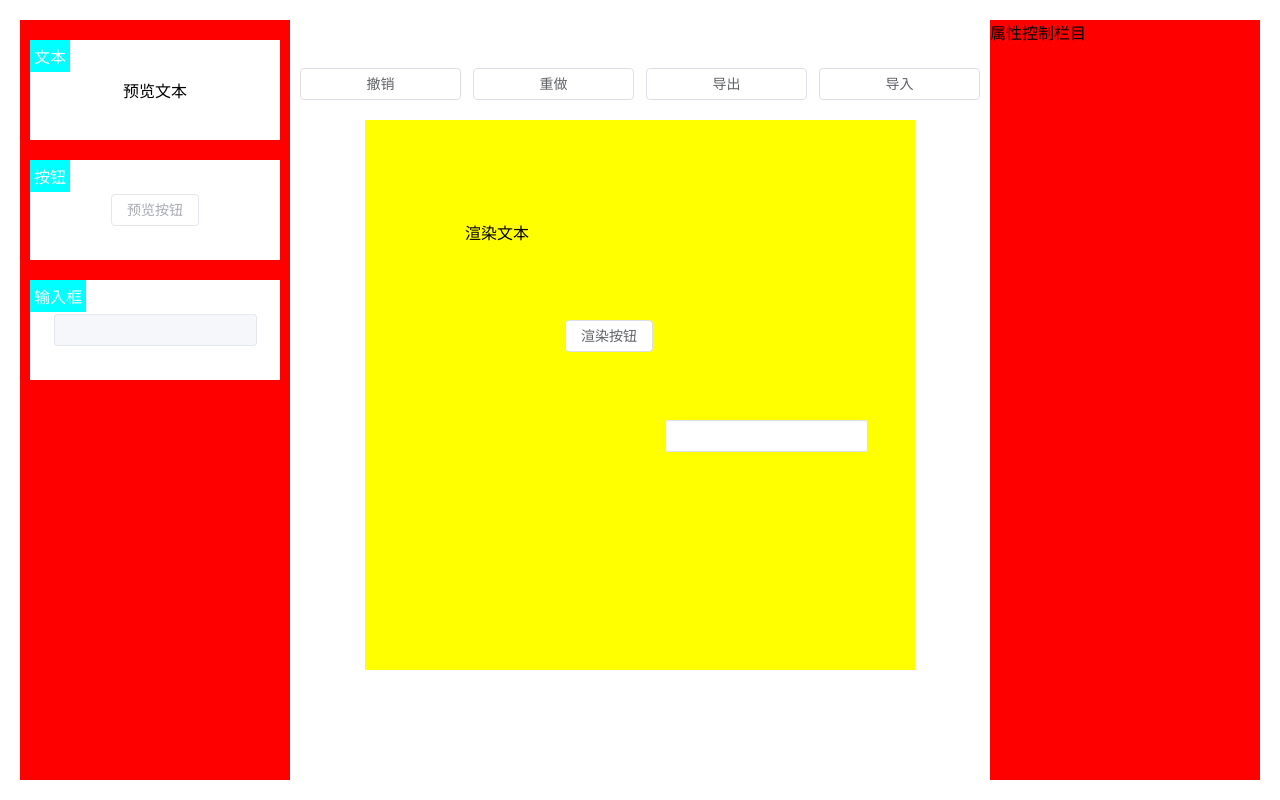
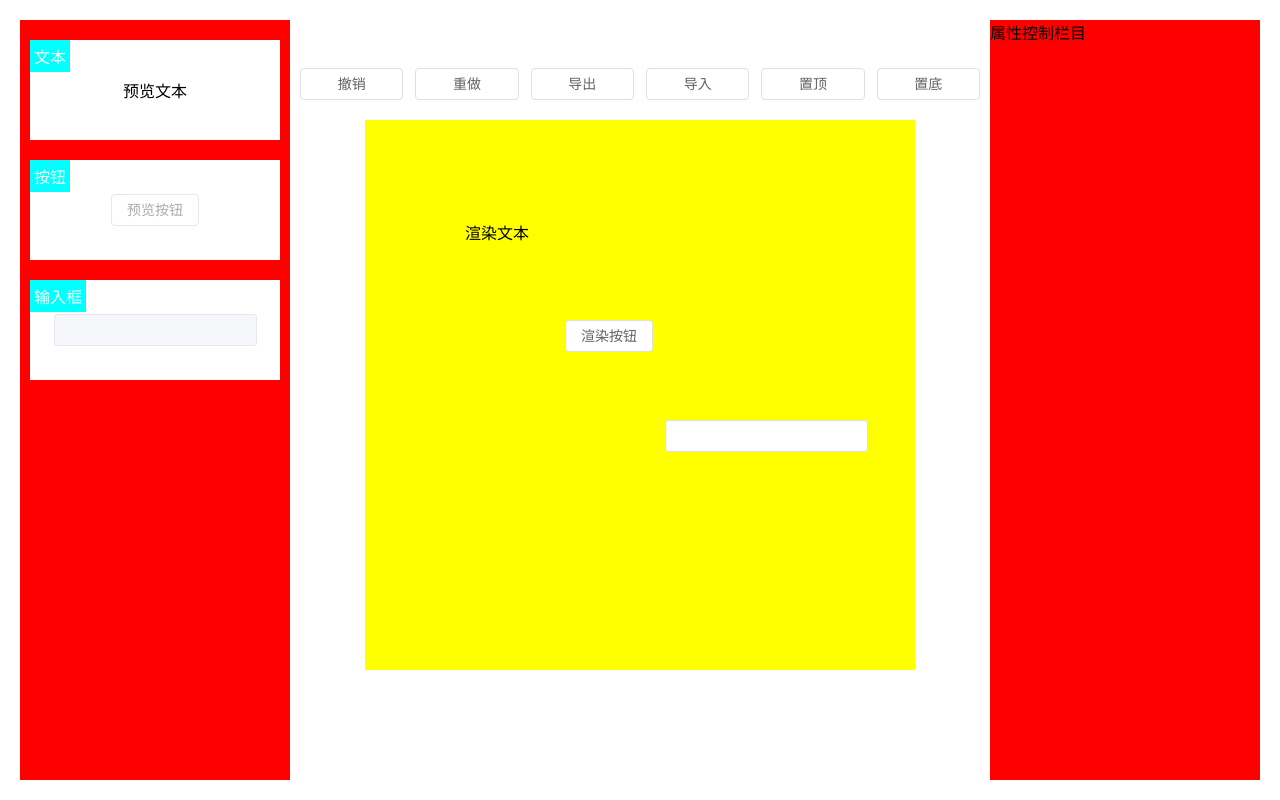
Before and after one commit to pluto723/ldcp_project, a Vue app: page / in a window 1280 px wide. Built offline with nearby package versions, Linux system fonts and the light colour scheme.

Commit message:
实现组件置顶，置底功能

```diff
--- a/src/js/btnCommand.js
+++ b/src/js/btnCommand.js
@@ -1,6 +1,6 @@
 import {events} from './mitt'
 import {onUnmounted} from "vue";
-export function btnCommand(data){
+export function btnCommand(data,focusData){
     //前进、后退的状态
     const state = {
         //索引
@@ -101,6 +101,71 @@ export function btnCommand(data){
             }
         }
     });
+    //置顶函数
+    registry({
+        name:'placeTop',
+        pushQueue:true,
+        execute(){
+            let before = JSON.parse(JSON.stringify(data.value.blocks))
+            let after = (()=>{
+                let {focus,unfocused} = focusData.value
+                //遍历找出未选中的组件中最大的zIndex
+                let maxZIndex = unfocused.reduce((prev,block)=>{
+                    return Math.max(prev,block.zIndex)
+                },-Infinity)
+                //使选中的组件的zIndex在最大值的基础上再加一
+                focus.forEach(block=>{
+                    block.zIndex = maxZIndex + 1
+                })
+                return data.value.blocks
+            })()
+            return{
+                redo(){
+                    //撤销
+                    data.value = {...data.value,blocks:after}
+                },
+                undo(){
+                    //重做
+                    data.value = {...data.value,blocks:before}
+                }
+            }
+        }
+    });
+    //置底函数
+    registry({
+        name:'placeBottom',
+        pushQueue:true,
+        execute(){
+            let before = JSON.parse(JSON.stringify(data.value.blocks))
+            let after = (()=>{
+                let {focus,unfocused} = focusData.value
+                //遍历找出未选中的组件中最小的zIndex
+                let minZIndex = unfocused.reduce((prev,block)=>{
+                    return Math.min(prev,block.zIndex)
+                },Infinity)
+                //使选中的组件的zIndex在最小值的基础上再减一
+                if(minZIndex < 0){
+                    const dur = Math.abs(minZIndex)
+                    minZIndex = 0
+                    unfocused.forEach(block => block.zIndex += dur)
+                }
+                focus.forEach(block=>{
+                    block.zIndex = minZIndex
+                })
+                return data.value.blocks
+            })()
+            return{
+                redo(){
+                    //撤销
+                    data.value = {...data.value,blocks:after}
+                },
+                undo(){
+                    //重做
+                    data.value = {...data.value,blocks:before}
+                }
+            }
+        }
+    });
     //立即执行函数
     (()=>{
         state.commandArray.forEach(command =>{
--- a/src/package/editor.jsx
+++ b/src/package/editor.jsx
@@ -44,7 +44,7 @@ export default defineComponent({
         //画布组件多选拖拽功能
         const {mousedown,markLine} = canvasDrag(focusData,selectLastBlock,data)
         //按钮撤销、重做功能
-        const {state} = btnCommand(data)
+        const {state} = btnCommand(data,focusData)
         //按钮组件
         const buttons = [
             {label:'撤销',handler:()=>state.commands.undo()},
@@ -66,6 +66,8 @@ export default defineComponent({
                         }
                     })
                 }},
+            {label:'置顶',handler:()=>state.commands.placeTop()},
+            {label:'置底',handler:()=>state.commands.placeBottom()},
         ]
         return ()=> <div class="editor">
             <div class="editor-left">
```
